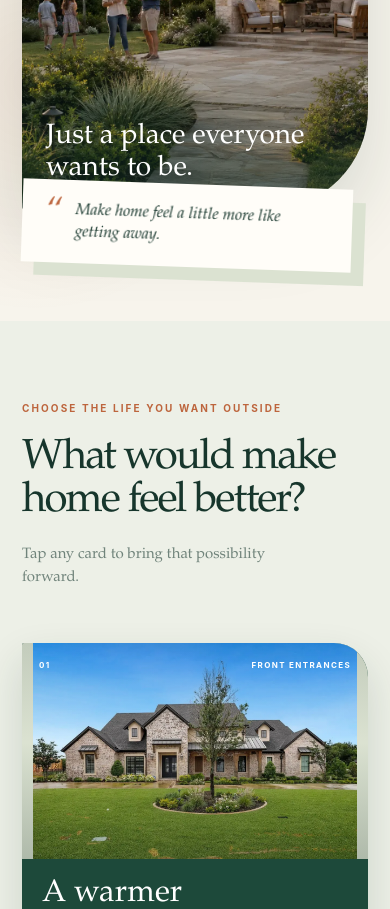
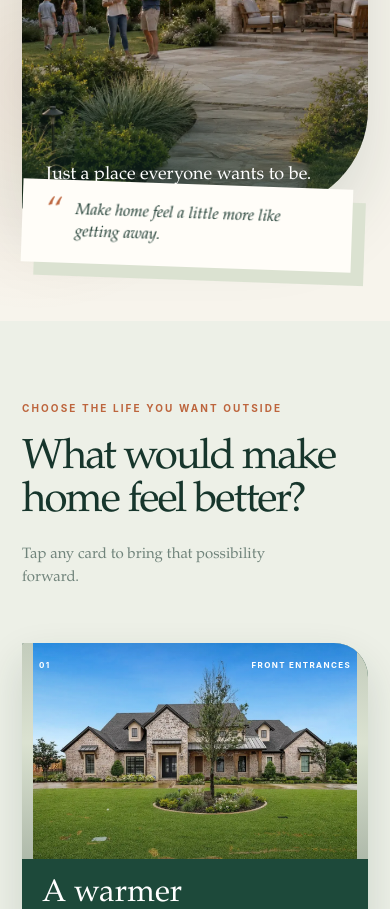
Before and after one commit to LordLingo/landmark, a Next.js app: page / in a window 390 px wide. Shown: the part 2080-2989 px from the top of the page. Built offline with nearby package versions, Linux system fonts and the light colour scheme.

Commit message:
Keep backyard caption on one line

```diff
--- a/app/globals.css
+++ b/app/globals.css
@@ -585,25 +585,16 @@ main {
   color: white;
 }
 
-.life-photo figcaption span,
 .life-photo figcaption strong {
   display: block;
 }
 
-.life-photo figcaption span {
-  margin-bottom: 8px;
-  font-size: 9px;
-  font-weight: 700;
-  letter-spacing: 0.18em;
-  text-transform: uppercase;
-}
-
 .life-photo figcaption strong {
-  max-width: 390px;
-  font-family: var(--serif);
-  font-size: 28px;
+  font-family: var(--serif);
+  font-size: clamp(18px, 2vw, 28px);
   font-weight: 400;
   line-height: 1.15;
+  white-space: nowrap;
 }
 
 .soft-quote {
```
